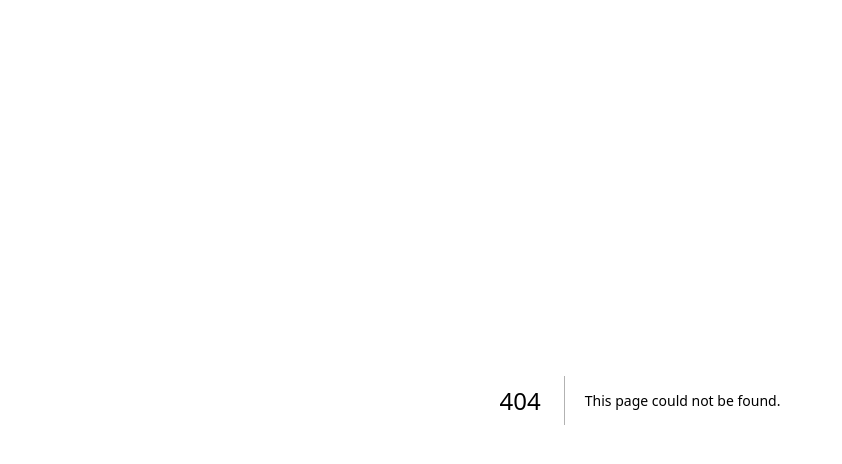
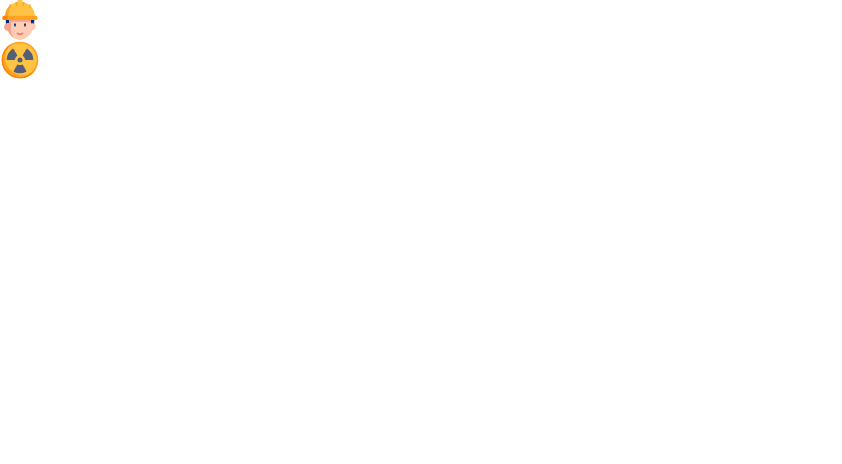
Before and after one commit to test-party/guinea-pig-next, a Next.js app: page /svg-img-alt in a window 1280 px wide. Before the commit this address had no page. Shown: the top 464 px of the page, without its empty margins (0-842 px from the left). Built offline with nearby package versions, Linux system fonts and the light colour scheme.

Commit message:
add svg-img-alt page

```diff
--- /dev/null
+++ b/src/app/svg-img-alt/page.tsx
@@ -0,0 +1,150 @@
+import { Inter } from 'next/font/google';
+const inter = Inter({ subsets: ['latin'] });
+
+//http://localhost:3000/svg-img-alt
+
+export default function Page() {
+  return (
+    <body className={inter.className}>
+      <div onClick={() => {}}>
+        <svg
+          id="Layer_1"
+          data-name="Layer 1"
+          xmlns="http://www.w3.org/2000/svg"
+          viewBox="0 0 48 48"
+          role="img"
+          width={40}
+          height={40}
+        >
+          <rect
+            x="7"
+            y="21"
+            width="6"
+            height="11"
+            fill="#00286f"
+            stroke-width="0"
+          ></rect>
+          <rect
+            x="35"
+            y="21"
+            width="6"
+            height="11"
+            fill="#0d3b8d"
+            stroke-width="0"
+          ></rect>
+          <rect
+            x="35"
+            y="21"
+            width="6"
+            height="5"
+            fill="#00286f"
+            stroke-width="0"
+          ></rect>
+          <path
+            d="M40.235,28.199c-.705-.227-1.38-.248-2-.121-.635.13-1.235-.319-1.235-.967v-6.111H11v6.027c0,.605-.53,1.046-1.133.99-.701-.065-1.456.049-2.266.464-1.528.784-2.612,2.331-2.601,4.049.016,2.472,2.024,4.47,4.5,4.47.045,0,.086-.012.13-.013,1.255,3.56,3.715,6.635,7.05,8.614l1.215.725c1.848,1.092,3.961,1.674,6.105,1.674s4.257-.582,6.105-1.674l1.215-.725c3.648-2.165,6.254-5.642,7.373-9.632.103.008.202.031.307.031,2.477,0,4.428-2.251,3.919-4.819-.276-1.39-1.334-2.548-2.683-2.982Z"
+            fill="#ffcdb4"
+            stroke-width="0"
+          ></path>
+          <path
+            d="M13,36v-8c0-1.105.895-2,2-2h22v-5H11v6.027c0,.605-.53,1.046-1.133.99-.701-.065-1.456.049-2.266.464-1.528.784-2.612,2.331-2.601,4.049.016,2.472,2.024,4.47,4.5,4.47.045,0,.086-.012.13-.013,1.255,3.56,3.715,6.635,7.05,8.614l1.215.725c.228.135.47.237.706.356-3.382-2.347-5.6-6.253-5.6-10.682Z"
+            fill="#f6a28d"
+            stroke-width="0"
+          ></path>
+          <path
+            d="M24,42c-2.347,0-3.575-1.16-3.707-1.293-.391-.391-.391-1.023,0-1.414.388-.389,1.015-.39,1.404-.01.052.047.806.717,2.303.717,1.519,0,2.273-.689,2.305-.719.398-.374,1.027-.363,1.408.029.379.393.38,1.011-.006,1.396-.132.133-1.36,1.293-3.707,1.293Z"
+            fill="#ec7d6e"
+            stroke-width="0"
+          ></path>
+          <path
+            d="M18,32c-.553,0-1-.447-1-1v-2c0-.553.447-1,1-1s1,.447,1,1v2c0,.553-.447,1-1,1Z"
+            fill="#00286f"
+            stroke-width="0"
+          ></path>
+          <path
+            d="M30,32c-.553,0-1-.447-1-1v-2c0-.553.447-1,1-1s1,.447,1,1v2c0,.553-.447,1-1,1Z"
+            fill="#00286f"
+            stroke-width="0"
+          ></path>
+          <path
+            d="M42,20v2H6v-2c0-5.12,2.14-9.74,5.58-13l-.05-.14c-.06-.16-.09-.32-.09-.48,0-.6.4-1.14,1.01-1.31.43-.12.86-.01,1.18.24,2.15-1.53,4.66-2.59,7.37-3.04l.08-.9c.07-.78.72-1.37,1.49-1.37h2.86c.77,0,1.42.59,1.49,1.37l.08.9c2.71.45,5.22,1.51,7.37,3.04.32-.25.75-.36,1.18-.24.61.17,1.01.71,1.01,1.31,0,.16-.03.32-.09.48l-.05.14c3.44,3.26,5.58,7.88,5.58,13Z"
+            fill="#ffc343"
+            stroke-width="0"
+          ></path>
+          <path
+            d="M13.74,9.9c-.55.15-1.12-.15-1.32-.68l-.1-.26c-1.48,3.14-2.32,6.64-2.32,10.34v2.7h-4v-2c0-5.12,2.15-9.73,5.58-13l-.05-.14c-.29-.75.14-1.58.92-1.79l1.29,4.83Z"
+            fill="#ffa221"
+            stroke-width="0"
+          ></path>
+          <path
+            d="M21,2.26l-.42,4.84c-.05.56-.84.62-.98.08l-1.12-4.31c.81-.27,1.66-.48,2.52-.61Z"
+            fill="#ffa221"
+            stroke-width="0"
+          ></path>
+          <path
+            d="M29.52,2.87l-1.12,4.31c-.14.54-.93.48-.98-.08l-.42-4.84c.86.13,1.71.34,2.52.61Z"
+            fill="#ffa221"
+            stroke-width="0"
+          ></path>
+          <path
+            d="M35.579,9.224l.893-2.362c.284-.751-.143-1.583-.918-1.791l-1.294,4.83c.548.147,1.119-.146,1.32-.677Z"
+            fill="#ffa221"
+            stroke-width="0"
+          ></path>
+          <rect
+            x="3"
+            y="19"
+            width="42"
+            height="5"
+            rx="2"
+            ry="2"
+            fill="#ffa221"
+            stroke-width="0"
+          ></rect>
+          <path
+            d="M9,22.5v-2c0-.601.27-1.133.69-1.5h-4.69c-1.105,0-2,.895-2,2v1c0,1.105.895,2,2,2h4.69c-.419-.367-.69-.899-.69-1.5Z"
+            fill="#ff8200"
+            stroke-width="0"
+          ></path>
+        </svg>
+      </div>
+      <svg
+        id="Layer_1"
+        data-name="Layer 1"
+        xmlns="http://www.w3.org/2000/svg"
+        viewBox="0 0 48 48"
+        role="img"
+        width={40}
+        height={40}
+      >
+        <circle cx="24" cy="24" r="22" fill="#ffa221" stroke-width="0"></circle>
+        <path
+          d="M27,42c-11.598,0-21-9.402-21-21,0-6.911,3.353-13.023,8.505-16.85C7.108,7.694,2,15.25,2,24c0,12.15,9.85,22,22,22,8.75,0,16.306-5.109,19.85-12.505-3.827,5.152-9.939,8.505-16.85,8.505Z"
+          fill="#ff8200"
+          stroke-width="0"
+        ></path>
+        <circle cx="24" cy="24" r="20" fill="#ffc343" stroke-width="0"></circle>
+        <path
+          d="M27,42c-11.598,0-21-9.402-21-21,0-3.257.763-6.328,2.086-9.078-2.553,3.358-4.086,7.534-4.086,12.078,0,11.046,8.954,20,20,20,4.544,0,8.72-1.533,12.079-4.086-2.751,1.323-5.822,2.086-9.079,2.086Z"
+          fill="#ffa221"
+          stroke-width="0"
+        ></path>
+        <path
+          d="M38.967,24h-8.044c-.5,0-.913-.372-.985-.866-.226-1.558-1.052-2.923-2.233-3.848-.388-.304-.49-.846-.244-1.273l4.021-6.972c.294-.509.956-.65,1.444-.322,2.019,1.362,3.709,3.166,4.936,5.281,1.228,2.131,1.948,4.517,2.107,6.967.036.564-.435,1.033-1,1.033Z"
+          fill="#555e77"
+          stroke-width="0"
+        ></path>
+        <path
+          d="M20.296,19.285c-1.181.926-2.007,2.29-2.233,3.848-.072.495-.485.866-.985.866h-8.044c-.565,0-1.037-.469-1-1.033.158-2.45.879-4.836,2.107-6.967,1.227-2.115,2.916-3.919,4.936-5.281.487-.329,1.15-.187,1.444.322l4.021,6.972c.246.427.144.969-.244,1.273Z"
+          fill="#555e77"
+          stroke-width="0"
+        ></path>
+        <path
+          d="M31.484,36.964c.282.49.111,1.132-.395,1.382-2.198,1.084-4.624,1.653-7.088,1.653s-4.89-.569-7.088-1.653c-.507-.25-.678-.893-.395-1.382l4.02-6.971c.247-.429.77-.611,1.228-.424.688.28,1.441.431,2.235.431s1.547-.151,2.235-.431c.459-.186.981-.005,1.228.424l4.02,6.971Z"
+          fill="#555e77"
+          stroke-width="0"
+        ></path>
+        <circle cx="24" cy="24" r="3" fill="#555e77" stroke-width="0"></circle>
+      </svg>
+    </body>
+  );
+}
```
